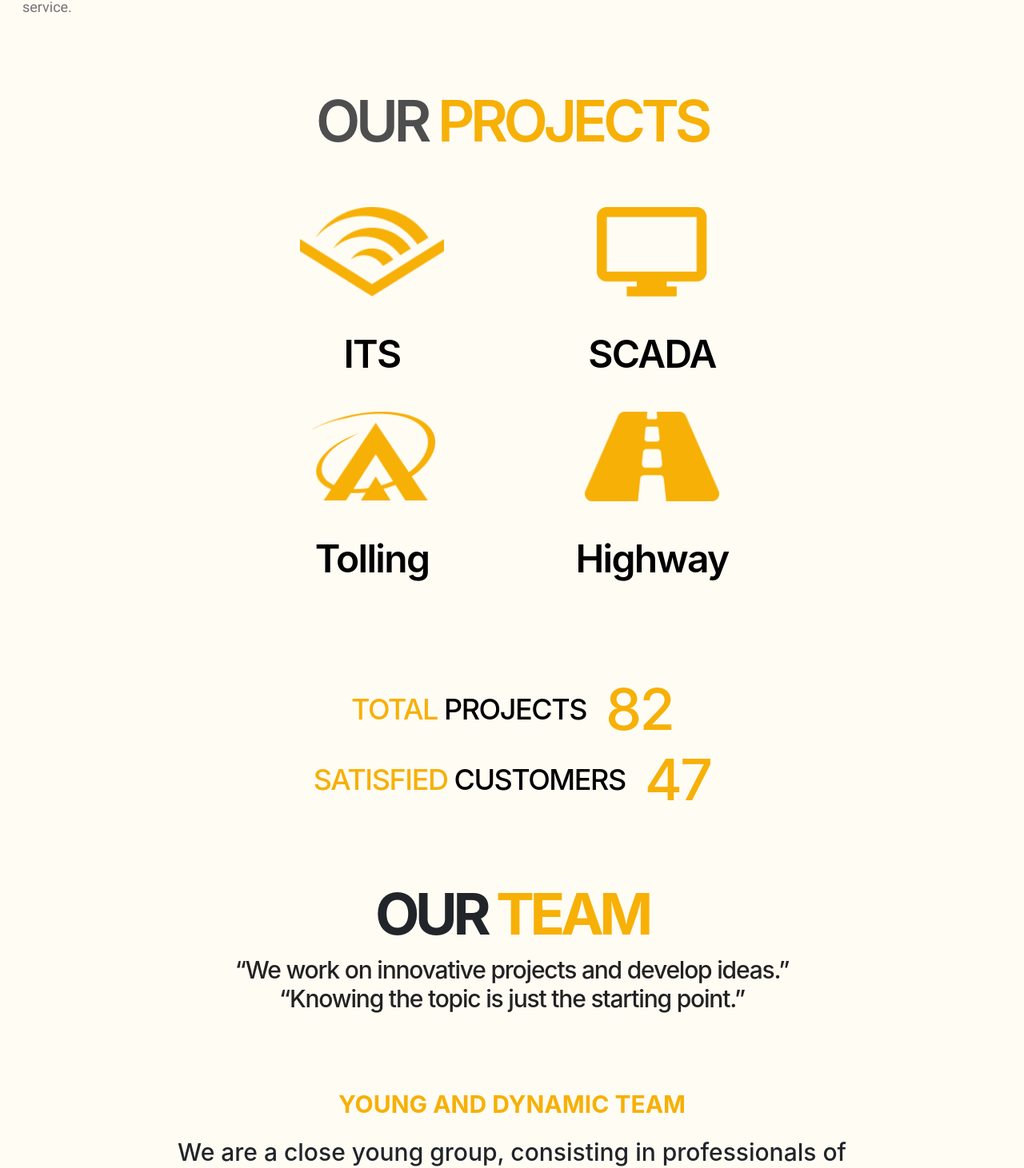
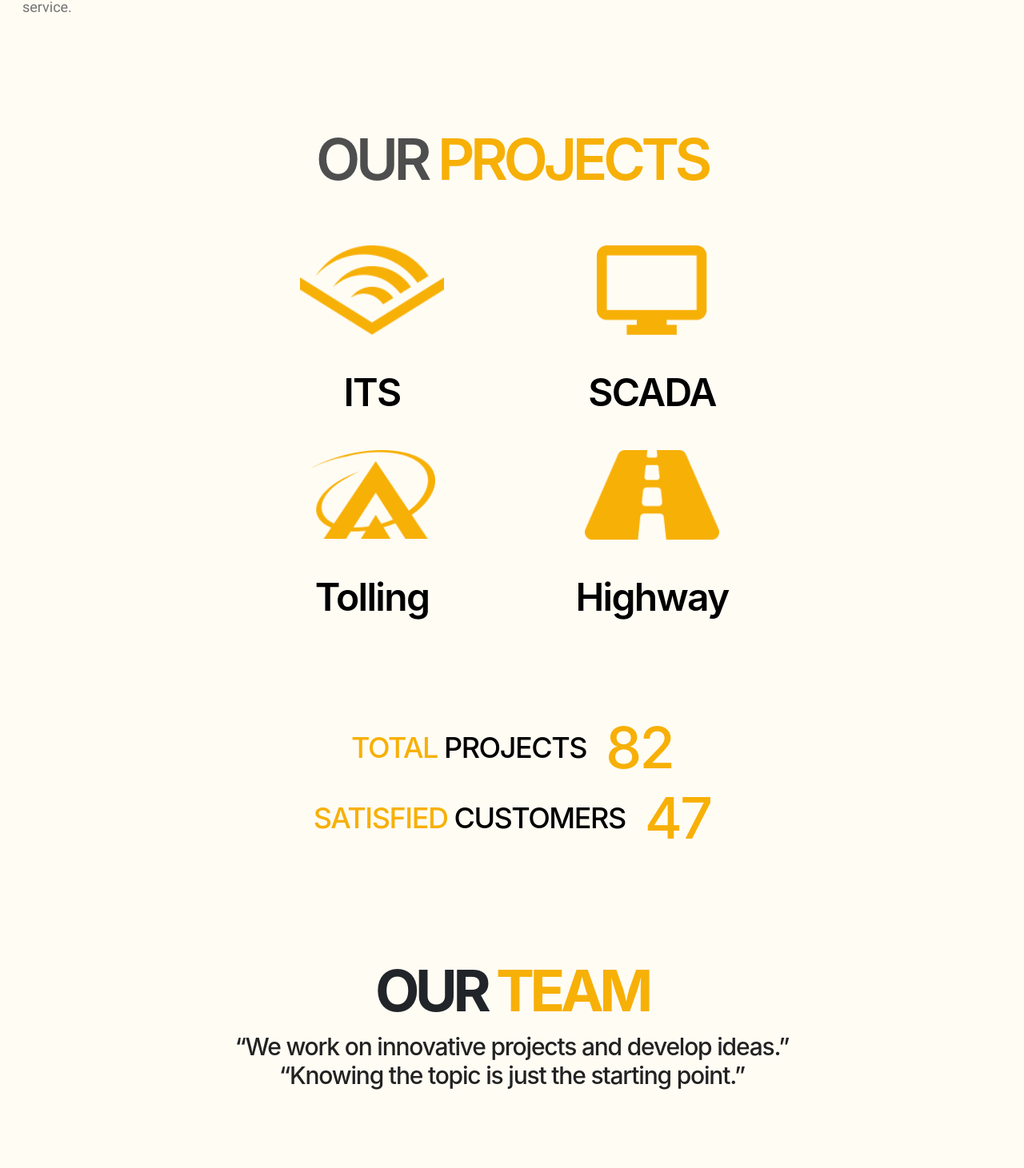
Before and after one commit to leojune12/rayonit-landing-page, a Nuxt app: page / in a window 1280 px wide. Shown: the part 1009-2470 px from the top of the page at 80% size. Built offline with nearby package versions, Linux system fonts and the light colour scheme; a web font is replaced by a local one.

Commit message:
Add padding

```diff
--- a/components/Projects.vue
+++ b/components/Projects.vue
@@ -1,6 +1,6 @@
 <template>
     <div class="container-xxl py-5">
-        <div class="primary-text text-center text-4xl text-md-5xl text-lg-7xl pb-5">
+        <div class="primary-text text-center text-4xl text-md-5xl text-lg-7xl py-5">
             OUR <span class="ryn-text-primary">PROJECTS</span>
         </div>
         <div class="projects row mx-auto pt-md-4">
--- a/components/Team.vue
+++ b/components/Team.vue
@@ -1,7 +1,7 @@
 <template>
     <div class="container-xxl py-5">
         <div class="text-center pb-5">
-            <div class="primary-text text-4xl text-md-5xl text-lg-7xl mb-3">
+            <div class="primary-text text-4xl text-md-5xl text-lg-7xl mb-3 pt-5">
                 OUR <span class="ryn-text-primary">TEAM</span>
             </div>
             <div class="secondary-text text-2xl text-md-3xl">
```
